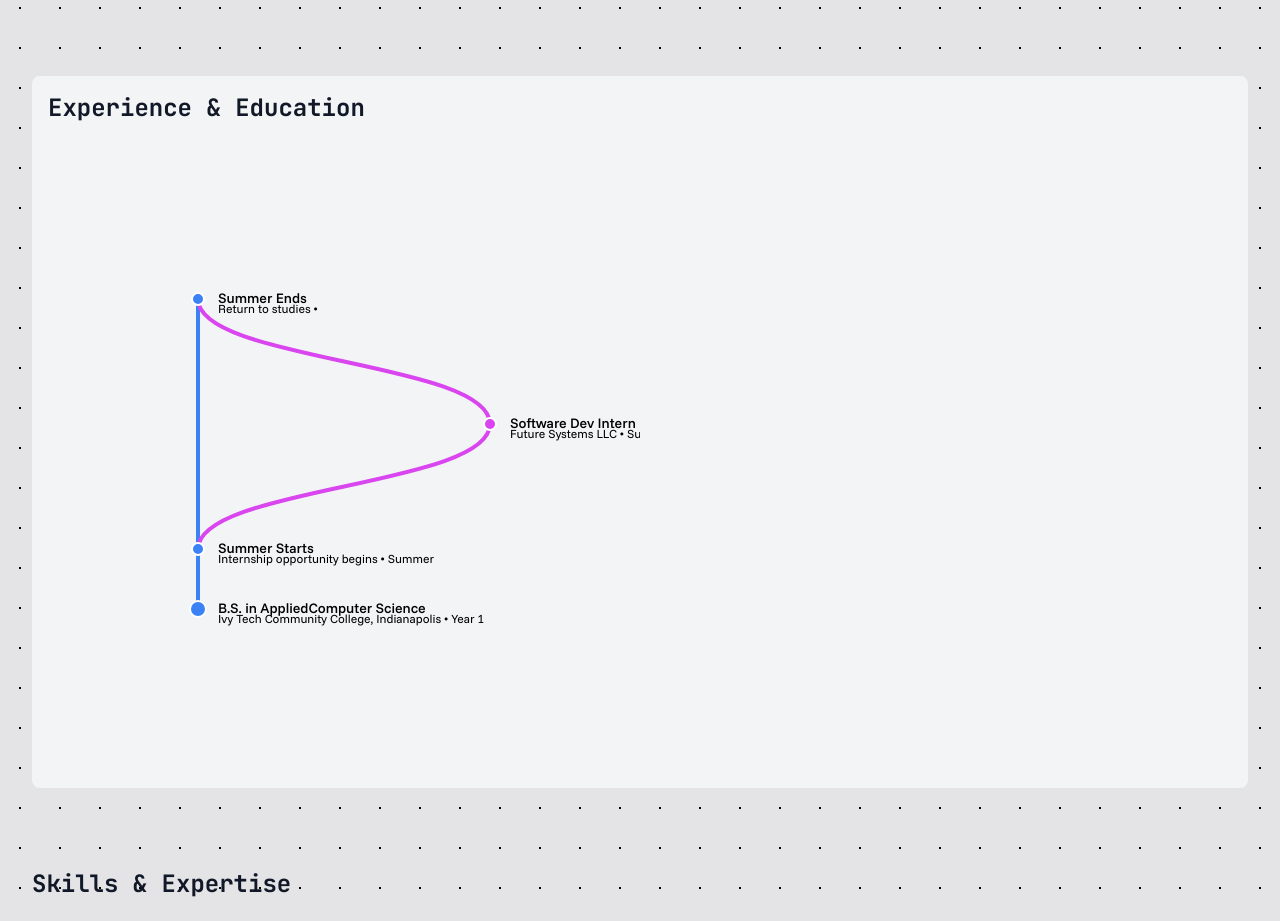
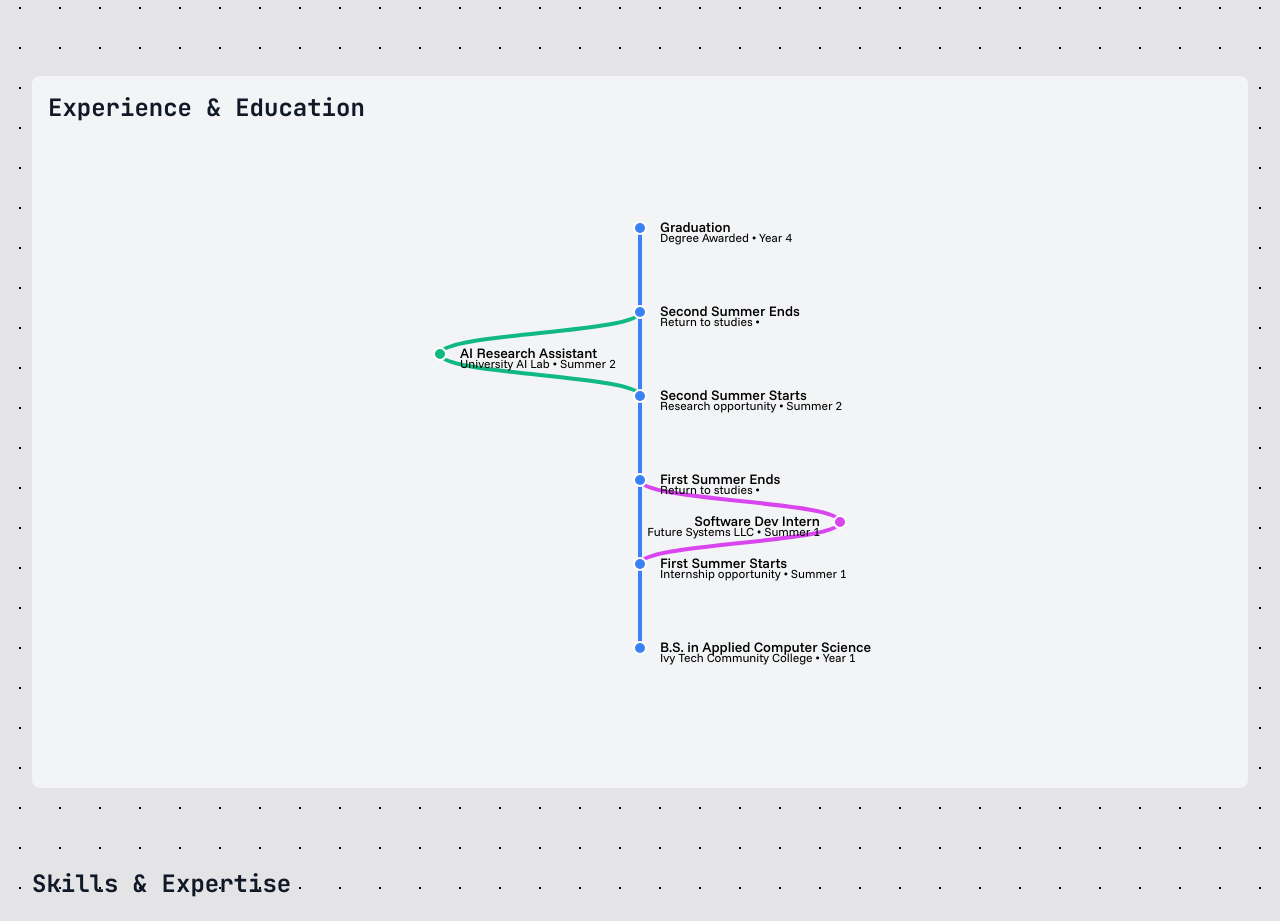
Before and after one commit to rp-bot/pratham_vadhulas_com, a Next.js app: page /about in a window 1280 px wide. Shown: the part 420-1341 px from the top of the page. Built offline with nearby package versions, Linux system fonts and the light colour scheme.

Commit message:
added the research branch

```diff
--- a/src/app/components/about-page/TimeLineCanvas.tsx
+++ b/src/app/components/about-page/TimeLineCanvas.tsx
@@ -1,50 +1,80 @@
 // src/components/TimelineCanvas.tsx
-import React from 'react';
-import useMeasure from 'react-use-measure';
-import { Branch } from './Branch';
-import { BranchNode } from './BranchNode';
-import { EventLabel } from './EventLabel';
-import { TimelineEvent } from '../../lib/types/timeline';
+import React from "react";
+import useMeasure from "react-use-measure";
+import { Branch } from "./Branch";
+import { BranchNode } from "./BranchNode";
+import { EventLabel } from "./EventLabel";
+import { TimelineEvent } from "../../lib/types/timeline";
 
-// Data remains the same, focused on the branch/merge concept.
+// Data updated to include the final Graduation event
 const eduData: TimelineEvent[] = [
   {
-    id: 'edu-1',
-    category: 'education',
-    date: 'Year 1',
-    title: 'B.S. in AppliedComputer Science',
-    institution: 'Ivy Tech Community College, Indianapolis',
+    id: "edu-1",
+    category: "education",
+    date: "Year 1",
+    title: "B.S. in Applied Computer Science",
+    institution: "Ivy Tech Community College",
   },
   {
-    id: 'edu-2',
-    category: 'education',
-    date: 'Summer',
-    title: 'Summer Starts',
-    institution: 'Internship opportunity begins',
+    id: "edu-2",
+    category: "education",
+    date: "Summer 1",
+    title: "First Summer Starts",
+    institution: "Internship opportunity",
   },
   {
-    id: 'edu-3',
-    category: 'education',
-    date: '',
-    title: 'Summer Ends',
-    institution: 'Return to studies',
+    id: "edu-3",
+    category: "education",
+    date: "",
+    title: "First Summer Ends",
+    institution: "Return to studies",
+  },
+  {
+    id: "edu-4",
+    category: "education",
+    date: "Summer 2",
+    title: "Second Summer Starts",
+    institution: "Research opportunity",
+  },
+  {
+    id: "edu-5",
+    category: "education",
+    date: "",
+    title: "Second Summer Ends",
+    institution: "Return to studies",
+  },
+  {
+    id: "edu-6", // New Graduation Event
+    category: "education",
+    date: "Year 4",
+    title: "Graduation",
+    institution: "Degree Awarded",
   },
 ];
 
+// Data for the first (internship) branch
 const internData: TimelineEvent = {
-    id: 'intern-1',
-    category: 'career',
-    date: 'Summer',
-    title: 'Software Dev Intern',
-    institution: 'Future Systems LLC',
+  id: "intern-1",
+  category: "career",
+  date: "Summer 1",
+  title: "Software Dev Intern",
+  institution: "Future Systems LLC",
+};
+
+// Data for the second (research) branch
+const researchData: TimelineEvent = {
+    id: "research-1",
+    category: "education",
+    date: "Summer 2",
+    title: "AI Research Assistant",
+    institution: "University AI Lab",
 }
-
 
 interface TimelineCanvasProps {
   height?: number;
 }
 
-export function TimelineCanvas({ height = 500 }: TimelineCanvasProps) {
+export function TimelineCanvas({ height = 800 }: TimelineCanvasProps) {
   const [ref, bounds] = useMeasure();
 
   if (!bounds.width || !height) {
@@ -52,64 +82,93 @@ export function TimelineCanvas({ height = 500 }: TimelineCanvasProps) {
   }
 
   // --- LAYOUT ---
-  const margin = { top: 50, bottom: 50, left: 50, right: 50 };
+  const margin = { top: 20, bottom: 20, left: 10, right: 10 };
   const availH = height - margin.top - margin.bottom;
-  const xMain = margin.left + 100;
-  const xBranch = bounds.width - margin.right - 100;
+  const xMain = bounds.width / 2; // Center the main timeline
+  const xBranchRight = xMain + 200; // Branch off to the right
+  const xBranchLeft = xMain - 200; // Branch off to the left
 
-  // Points for the main education timeline
-  const ptSummerStart: [number, number] = [xMain, margin.top + availH * 0.75];
-  const ptSummerEnd:   [number, number] = [xMain, margin.top + availH * 0.25];
-  // The main start point is positioned relative to the summer start
-  const ptEduStart: [number, number]    = [xMain, ptSummerStart[1] + 60];
+  // Points for the main education timeline, distributed vertically
+  const ptEduStart: [number, number] = [xMain, margin.top + availH * 0.9];
+  const ptSummer1_Start: [number, number] = [xMain, margin.top + availH * 0.75];
+  const ptSummer1_End: [number, number] = [xMain, margin.top + availH * 0.6];
+  const ptSummer2_Start: [number, number] = [xMain, margin.top + availH * 0.45];
+  const ptSummer2_End: [number, number] = [xMain, margin.top + availH * 0.3];
+  const ptGraduation: [number, number] = [xMain, margin.top + availH * 0.15]; // The final point is now graduation
 
-  // Calculate the midpoint Y for the internship node
-  const internshipY = (ptSummerStart[1] + ptSummerEnd[1]) / 2;
-  const ptInternship: [number, number] = [xBranch, internshipY];
+
+  // Calculate midpoints for the branch nodes
+  const internshipY = (ptSummer1_Start[1] + ptSummer1_End[1]) / 2;
+  const ptInternship: [number, number] = [xBranchRight, internshipY];
+
+  const researchY = (ptSummer2_Start[1] + ptSummer2_End[1]) / 2;
+  const ptResearch: [number, number] = [xBranchLeft, researchY];
 
 
   // --- PATHS ---
-  // The main education path is a continuous line
-  const mainEducationPath: [number, number][] = [ ptEduStart, ptSummerStart, ptSummerEnd ];
+  // The main education path is a continuous line connecting all main points up to graduation
+  const mainEducationPath: [number, number][] = [
+    ptEduStart,
+    ptSummer1_Start,
+    ptSummer1_End,
+    ptSummer2_Start,
+    ptSummer2_End,
+    ptGraduation,
+  ];
 
-  // Split the internship path into two segments to create the cubic curve effect
-  const internshipPath_out: [number, number][] = [ ptSummerStart, ptInternship ];
-  const internshipPath_in: [number, number][] = [ ptInternship, ptSummerEnd ];
+  // Paths for the internship branch
+  const internshipPath_out: [number, number][] = [ptSummer1_Start, ptInternship];
+  const internshipPath_in: [number, number][] = [ptInternship, ptSummer1_End];
 
+  // Paths for the new research branch
+  const researchPath_out: [number, number][] = [ptSummer2_Start, ptResearch];
+  const researchPath_in: [number, number][] = [ptResearch, ptSummer2_End];
+
+  // Combine all main timeline points and their data for easier rendering
+  const mainPoints = [
+      { point: ptEduStart, event: eduData[0] },
+      { point: ptSummer1_Start, event: eduData[1] },
+      { point: ptSummer1_End, event: eduData[2] },
+      { point: ptSummer2_Start, event: eduData[3] },
+      { point: ptSummer2_End, event: eduData[4] },
+      { point: ptGraduation, event: eduData[5] }, // The last point now uses the graduation event
+  ]
 
   return (
-    <div ref={ref} className="w-1/2 overflow-auto text-wrap ">
+    <div ref={ref} className="w-full overflow-auto text-wrap ">
       <svg width={bounds.width} height={height} className="font-sans">
-
         {/* Draw the main education timeline */}
         <Branch points={mainEducationPath} color="#3B82F6" />
 
-        {/* Draw the internship branch in two parts for the cubic curve style */}
+        {/* Draw the internship branch (right) */}
         <Branch points={internshipPath_out} color="#D946EF" />
         <Branch points={internshipPath_in} color="#D946EF" />
 
+        {/* Draw the research branch (left) */}
+        <Branch points={researchPath_out} color="#10B981" />
+        <Branch points={researchPath_in} color="#10B981" />
+
         {/* --- Render Nodes and Labels --- */}
 
-        {/* Education Nodes & Labels */}
-        <React.Fragment key={eduData[0].id}>
-          <BranchNode x={ptEduStart[0]} y={ptEduStart[1]} color="#3B82F6" radius={8} />
-          <EventLabel x={ptEduStart[0]} y={ptEduStart[1]} event={eduData[0]} align="right" />
+        {/* Main Education Nodes */}
+        {mainPoints.map(({ point, event }) => (
+            <React.Fragment key={event.id}>
+                <BranchNode x={point[0]} y={point[1]} color="#3B82F6" />
+                {/* Basic labels for branch/merge points */}
+                <EventLabel x={point[0]} y={point[1]} event={event} align="right" />
+            </React.Fragment>
+        ))}
+
+        {/* Internship Node & Label (Right) */}
+        <React.Fragment key={internData.id}>
+          <BranchNode x={ptInternship[0]} y={ptInternship[1]} color="#D946EF" />
+          <EventLabel x={ptInternship[0]} y={ptInternship[1]} event={internData} align="left" />
         </React.Fragment>
 
-        <React.Fragment key={eduData[1].id}>
-          <BranchNode x={ptSummerStart[0]} y={ptSummerStart[1]} color="#3B82F6" />
-          <EventLabel x={ptSummerStart[0]} y={ptSummerStart[1]} event={eduData[1]} align="right" />
-        </React.Fragment>
-
-        <React.Fragment key={eduData[2].id}>
-          <BranchNode x={ptSummerEnd[0]} y={ptSummerEnd[1]} color="#3B82F6" />
-          <EventLabel x={ptSummerEnd[0]} y={ptSummerEnd[1]} event={eduData[2]} align="right" />
-        </React.Fragment>
-
-        {/* Internship Node & Label */}
-        <React.Fragment key={internData.id}>
-          <BranchNode x={ptInternship[0]} y={ptInternship[1]} color="#D946EF" />
-          <EventLabel x={ptInternship[0]} y={ptInternship[1]} event={internData} align="right" />
+        {/* Research Node & Label (Left) */}
+        <React.Fragment key={researchData.id}>
+          <BranchNode x={ptResearch[0]} y={ptResearch[1]} color="#10B981" />
+          <EventLabel x={ptResearch[0]} y={ptResearch[1]} event={researchData} align="right" />
         </React.Fragment>
       </svg>
     </div>
```
